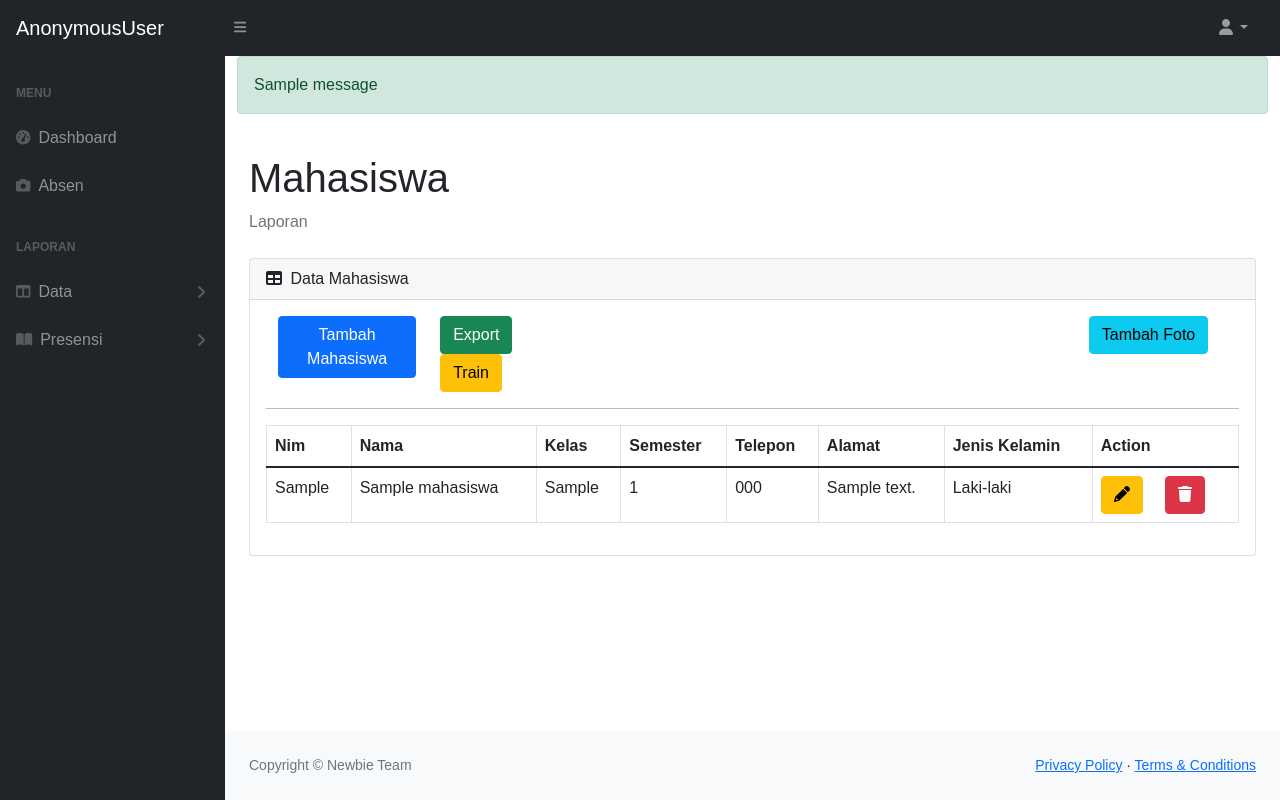
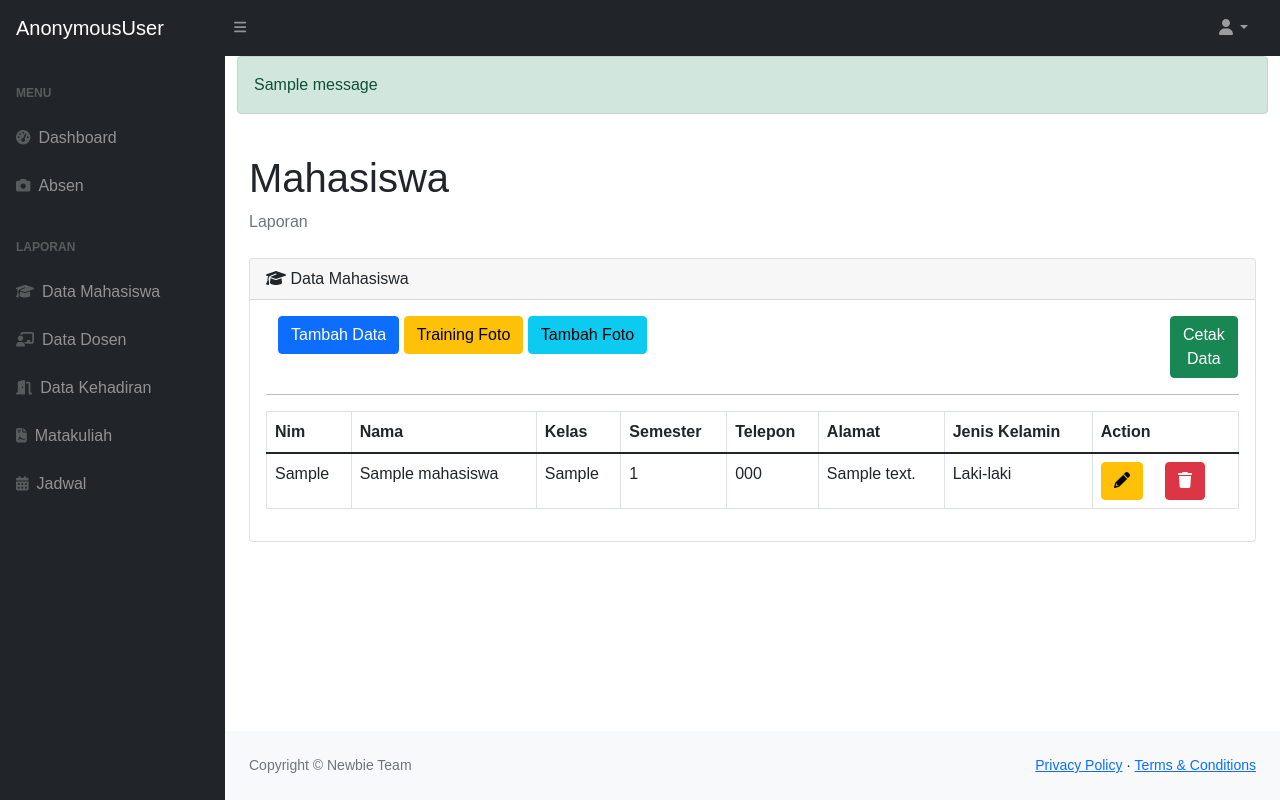
Before and after one commit to GaluhApr/Web-FaceRecognition, a Django app: page /admins/user/ in a window 1280 px wide. Run offline with Django 3.2, Linux system fonts and the light colour scheme; tables that the repository leaves empty hold one stand-in row (values such as "Sample post"); one stand-in notice (Sample message) is shown; some libraries are stand-ins or nearby versions.

Commit message:
hilmi commit

```diff
--- a/templates/attendance.html
+++ b/templates/attendance.html
@@ -12,7 +12,7 @@ Data Kehadiran
 {% endblock header %}
 
 {% block cardheader %}
-<i class="fas fa-table me-1"></i>
+<i class="fa-solid fa-door-open"></i>
 Data Kehadiran
 {% endblock cardheader %}
 
--- a/templates/dosen.html
+++ b/templates/dosen.html
@@ -12,12 +12,12 @@ Data Dosen
 {% endblock header %}
 
 {% block cardheader %}
-<i class="fas fa-table me-1"></i>
+<i class="fa-solid fa-chalkboard-user"></i>
 Data Dosen
 {% endblock cardheader %}
 
 {% block cardtable %}
-<div class="container overflow-hidden">
+<div class="container-fluid">
     <div class="row">
         <div class="col-2">
             <button type="button" class="btn btn-primary" data-bs-toggle="modal" data-bs-target="#addnewmember">
@@ -27,7 +27,7 @@ Data Dosen
         <div class="col">
             <form action="{% url 'exportdosen' %}" method="post">
                 {% csrf_token %}
-                <button class="btn btn-success" type="submit">Export</button>
+                <button class="btn btn-success" type="submit">Cetak Data</button>
             </form>
         </div>
     </div>
--- a/templates/jadwal.html
+++ b/templates/jadwal.html
@@ -12,12 +12,12 @@ Jadwal
 {% endblock header %}
 
 {% block cardheader %}
-<i class="fas fa-table me-1"></i>
+<i class="fa-solid fa-calendar-days"></i>
 Jadwal Matakuliah
 {% endblock cardheader %}
 
 {% block cardtable %}
-<div class="container overflow-hidden">
+<div class="container-fluid">
     <div class="row">
         <div class="col-2">
             <button type="button" class="btn btn-primary" data-bs-toggle="modal" data-bs-target="#addnewmember">
@@ -27,7 +27,7 @@ Jadwal Matakuliah
         <div class="col">
             <form action="{% url 'exportjadwal' %}" method="post">
                 {% csrf_token %}
-                <button class="btn btn-success" type="submit">Export</button>
+                <button class="btn btn-success" type="submit">Cetak Data</button>
             </form>
         </div>
     </div>
--- a/templates/snippets/sidebar.html
+++ b/templates/snippets/sidebar.html
@@ -14,36 +14,27 @@
                         Absen
                     </a>
                     <div class="sb-sidenav-menu-heading">Laporan</div>
-                    <a class="nav-link collapsed" href="#" data-bs-toggle="collapse"
-                        data-bs-target="#collapseLayouts" aria-expanded="false" aria-controls="collapseLayouts">
-                        <div class="sb-nav-link-icon"><i class="fas fa-columns"></i></div>
-                        Data
-                        <div class="sb-sidenav-collapse-arrow"><i class="fas fa-angle-down"></i></div>
-                    </a>
-                    <div class="collapse" id="collapseLayouts" aria-labelledby="headingOne"
-                        data-bs-parent="#sidenavAccordion">
-                        <nav class="sb-sidenav-menu-nested nav">
-                            <a class="nav-link" href="/admins/user">Data Mahasiswa</a>
-                            <a class="nav-link" href="/admins/dosen">Data Dosen</a>
-                            <a class="nav-link" href="/admins/attendance">Data Kehadiran</a>
-                            <a class="nav-link" href="/admins/matkul">Matakuliah</a>
-                            <a class="nav-link" href="/admins/jadwal">Jadwal</a>
-                        </nav>
-                    </div>
-                    <a class="nav-link collapsed" href="#" data-bs-toggle="collapse"
-                        data-bs-target="#collapsePresensi" aria-expanded="false" aria-controls="collapsePresensi">
-                        <div class="sb-nav-link-icon"><i class="fas fa-book-open"></i></div>
-                        Presensi
-                        <div class="sb-sidenav-collapse-arrow"><i class="fas fa-angle-down"></i></div>
-                    </a>
-                    <div class="collapse" id="collapsePresensi" aria-labelledby="headingOne"
-                        data-bs-parent="#sidenavAccordion">
-                        <nav class="sb-sidenav-menu-nested nav">
-                            <a class="nav-link" href="/admins/sudahabsen">Sudah Absen</a>
-                            <a class="nav-link" href="/admins/tidakabsen">Tidak Absen</a>
-                        </nav>
-                    </div>
-
+                        <a class="nav-link" href="/admins/user">
+                            <div class="sb-nav-link-icon"><i class="fa-solid fa-graduation-cap"></i></div>
+                            Data Mahasiswa
+                        </a>
+                        <a class="nav-link" href="/admins/dosen">
+                            <div class="sb-nav-link-icon"><i class="fa-solid fa-chalkboard-user"></i></div>
+                            Data Dosen
+                        </a>
+                        <a class="nav-link" href="/admins/attendance">
+                            <div class="sb-nav-link-icon"><i class="fa-solid fa-door-open"></i></div>
+                            Data Kehadiran
+                        </a>
+                        <a class="nav-link" href="/admins/matkul">
+                            <div class="sb-nav-link-icon"><i class="fa-solid fa-file-contract"></i></div>
+                            Matakuliah
+                        </a>
+                        <a class="nav-link" href="/admins/jadwal">
+                            <div class="sb-nav-link-icon"><i class="fa-solid fa-calendar-days"></i></div>
+                            Jadwal
+                        </a>
                 </div>
+            </div>
         </nav>
     </div>
--- a/templates/user.html
+++ b/templates/user.html
@@ -22,36 +22,40 @@ Data Mahasiswa
 {% endblock header %}
 
 {% block cardheader %}
-<i class="fas fa-table me-1"></i>
+<i class="fa-solid fa-graduation-cap"></i>
 Data Mahasiswa
 {% endblock cardheader %}
 
 {% block cardtable %}
-<div class="container overflow-hidden">
+<div class="container-fluid">
     <div class="row">
-        <div class="col-2">
+        <div class="col-sm-8">
+            <div class="d-grid gap-2 d-md-block">
+                {% comment %} Tambah Data Mahasiswa {% endcomment %}
                 <button type="button" class="btn btn-primary" data-bs-toggle="modal" data-bs-target="#addnewmember">
-                Tambah Mahasiswa
+                    Tambah Data
                 </button>
-        </div>
-        <div class="col">
-            <form action="{% url 'exportmahasiswa' %}" method="post">
-                {% csrf_token %}
-                <button class="btn btn-success" type="submit">Export</button>
-            </form>
-            <div class="row">
-                <div class="col col-sm-12">
-                    <a href="/admins/trainimages" class="btn btn-warning">Train</a>
-                </div>
-            </div>
-        </div>
-        <div class="col-2">
+
+                {% comment %} Training Data {% endcomment %}
+                <a href="/admins/trainimages" class="btn btn-warning">Training Foto</a>
+
+                {% comment %} Tambah Foto {% endcomment %}
                 <button type="button" class="btn btn-info" data-bs-toggle="modal" data-bs-target="#addimage">
                     Tambah Foto
                 </button>
             </div>
         </div>
+        <div class="col-md-1 ms-md-auto">
+            {% comment %} Print Data {% endcomment %}
+            <form action="{% url 'exportmahasiswa' %}" method="post">
+                {% csrf_token %}
+                <button class="btn btn-success" type="submit">Cetak Data
+                </button>
+            </form>
         </div>
+    </div>
+</div>
+
 <!-- Modal -->
 <div class="modal fade" id="addnewmember" tabindex="-1" aria-labelledby="exampleModalLabel" aria-hidden="true">
     <div class="modal-dialog">
@@ -81,18 +85,22 @@ Data Mahasiswa
                 <button type="button" class="btn-close" data-bs-dismiss="modal" aria-label="Close"></button>
             </div>
             <div class="modal-body">
+                {% comment %} <form method="POST" action="/admins/adddataset/" enctype="multipart/form-data">
+                    {% csrf_token %}
+                    {{ imageform.as_p }} {% endcomment %}
                     <form method="POST" action="/admins/adddataset/" enctype="multipart/form-data">
                         {% csrf_token %}
+
+                        <fieldset>
+                          <div class="mb-3">
                                 {{ imageform.as_p }}
                           </div>
-            <div class="col-md-8">
-                {% csrf_token %}
-                <img src="{% url 'addvideostream'%}" width="100%" class="img-thumbnail">
-            </div>
-            <div class="modal-footer">
+                          <div class="d-grid gap-2 d-md-flex justify-content-md-end">
                             <button type="submit" class="btn btn-primary" value="Submit" id="submit">create dataset</button>
                           </div>
+                        </fieldset>
                       </form>
+            </div>
         </div>
     </div>
 </div>
```
Also changed, not shown: templates/a.html (added, +45 -0 lines), templates/indeks.html (+87 -35 lines), templates/index.html (deleted, +0 -97 lines), templates/matakuliah.html (+5 -5 lines). Lines whose indentation alone changed are shown as unchanged.
